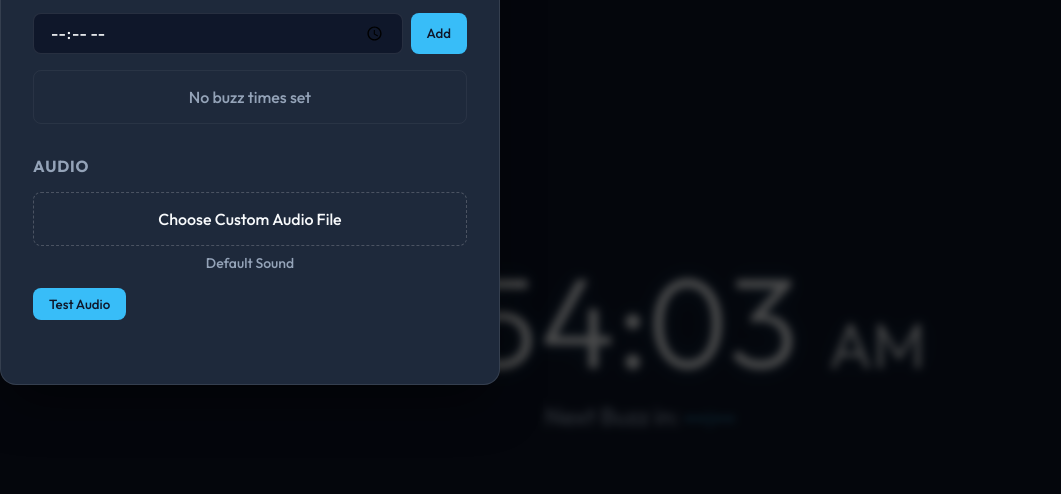
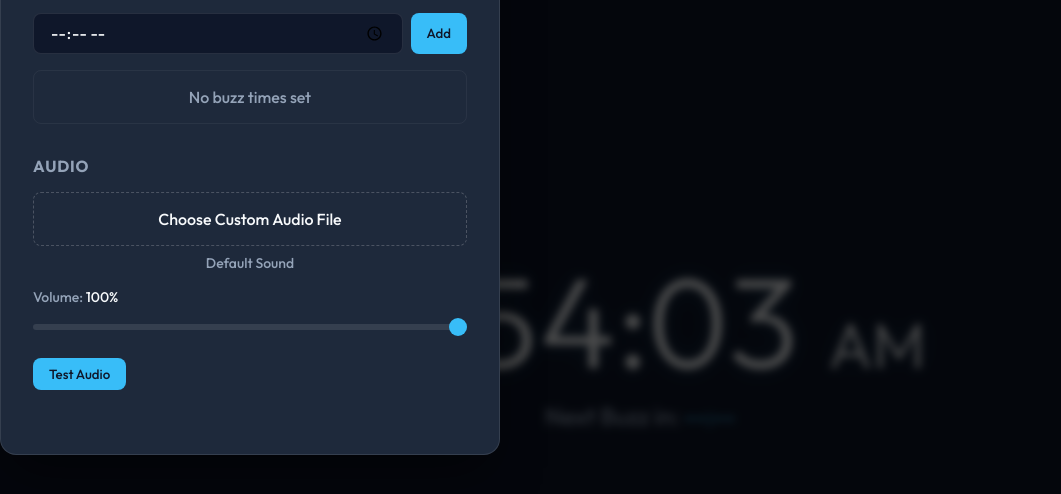
Before and after one commit to DomPTech/IdeaFactoryTimer, a plain HTML site: page index.html in a window 1280 px wide. Both pictures are taken after a click on the button "Settings". Shown: the part 120-614 px from the top of the page, without its empty margins (0-1061 px from the left). Drawn offline with Linux system fonts and the light colour scheme.

Commit message:
feat: Implement audio volume adjustment.

```diff
--- a/app.js
+++ b/app.js
@@ -1,5 +1,5 @@
-import { initStorage, getBuzzTimes, addBuzzTime, removeBuzzTime, saveAudio, getAudio } from './storage.js';
-import { initAudio, playAudio } from './audio.js';
+import { initStorage, getBuzzTimes, addBuzzTime, removeBuzzTime, saveAudio, getAudio, getVolume, saveVolume } from './storage.js';
+import { initAudio, playAudio, setVolume } from './audio.js';
 
 // State
 let buzzTimes = [];
@@ -19,6 +19,8 @@ const buzzTimesList = document.getElementById('buzz-times-list');
 const audioUpload = document.getElementById('audio-upload');
 const currentAudioName = document.getElementById('current-audio-name');
 const testAudioBtn = document.getElementById('test-audio-btn');
+const volumeSlider = document.getElementById('volume-slider');
+const volumeDisplay = document.getElementById('volume-display');
 
 // Initialization
 async function init() {
@@ -27,6 +29,12 @@ async function init() {
     } catch (e) {
         console.error("Storage init failed (likely browser restriction), continuing:", e);
     }
+
+    // Load Volume
+    const savedVolume = getVolume();
+    setVolume(savedVolume);
+    volumeSlider.value = savedVolume * 100;
+    volumeDisplay.textContent = `${Math.round(savedVolume * 100)}%`;
 
     try {
         await initAudio();
@@ -243,6 +251,15 @@ audioUpload.addEventListener('change', async (e) => {
     }
 });
 
+volumeSlider.addEventListener('input', (e) => {
+    const value = e.target.value;
+    const volume = value / 100;
+
+    volumeDisplay.textContent = `${value}%`;
+    setVolume(volume);
+    saveVolume(volume);
+});
+
 testAudioBtn.addEventListener('click', () => {
     triggerBuzz();
 });
--- a/audio.js
+++ b/audio.js
@@ -2,20 +2,38 @@ import { getAudio } from './storage.js';
 
 let audioContext;
 let audioBuffer;
+let masterGain;
+let currentVolume = 1.0;
+
+export function setVolume(val) {
+    currentVolume = val;
+    if (masterGain) {
+        masterGain.gain.setValueAtTime(val, audioContext.currentTime);
+    }
+}
 
 export async function initAudio() {
     try {
-        const AudioContext = window.AudioContext || window.webkitAudioContext;
-        audioContext = new AudioContext();
+        // Only create context if it doesn't exist or was closed
+        if (!audioContext || audioContext.state === 'closed') {
+            const AudioContext = window.AudioContext || window.webkitAudioContext;
+            audioContext = new AudioContext();
+        }
+
+        // Create master gain if needed
+        if (!masterGain) {
+            masterGain = audioContext.createGain();
+            masterGain.gain.value = currentVolume;
+            masterGain.connect(audioContext.destination);
+        }
 
         // Try to load custom audio
         const file = await getAudio();
         if (file) {
             const arrayBuffer = await file.arrayBuffer();
+            // Decode audio data - this requires a new buffer each time we decode
             audioBuffer = await audioContext.decodeAudioData(arrayBuffer);
         } else {
-            // Create a simple beep if no audio
-            // We won't create a buffer here, we'll generate it on fly in playAudio if buffer is null
             audioBuffer = null;
         }
     } catch (e) {
@@ -31,26 +49,34 @@ export function playAudio() {
         audioContext.resume();
     }
 
-    const source = audioContext.createBufferSource();
+    // Ensure master gain is connected (in case of context reset/issues)
+    if (!masterGain) {
+        masterGain = audioContext.createGain();
+        masterGain.gain.value = currentVolume;
+        masterGain.connect(audioContext.destination);
+    }
 
     if (audioBuffer) {
+        const source = audioContext.createBufferSource();
         source.buffer = audioBuffer;
-        source.connect(audioContext.destination);
+        source.connect(masterGain);
         source.start(0);
     } else {
         // Fallback Beep
         const oscillator = audioContext.createOscillator();
-        const gainNode = audioContext.createGain();
+        const envelopeGain = audioContext.createGain();
 
         oscillator.type = 'sine';
         oscillator.frequency.setValueAtTime(440, audioContext.currentTime); // A4
         oscillator.frequency.exponentialRampToValueAtTime(880, audioContext.currentTime + 0.1);
 
-        gainNode.gain.setValueAtTime(0.5, audioContext.currentTime);
-        gainNode.gain.exponentialRampToValueAtTime(0.01, audioContext.currentTime + 0.5);
+        // Envelope for the beep itself
+        envelopeGain.gain.setValueAtTime(0.5, audioContext.currentTime);
+        envelopeGain.gain.exponentialRampToValueAtTime(0.01, audioContext.currentTime + 0.5);
 
-        oscillator.connect(gainNode);
-        gainNode.connect(audioContext.destination);
+        oscillator.connect(envelopeGain);
+        // Connect envelope to master volume
+        envelopeGain.connect(masterGain);
 
         oscillator.start();
         oscillator.stop(audioContext.currentTime + 0.5);
--- a/index.html
+++ b/index.html
@@ -63,6 +63,12 @@
                         <input type="file" id="audio-upload" accept="audio/*">
                         <div id="current-audio-name">Default Sound</div>
                     </div>
+
+                    <div class="volume-control">
+                        <label for="volume-slider">Volume: <span id="volume-display">100%</span></label>
+                        <input type="range" id="volume-slider" min="0" max="100" value="100">
+                    </div>
+
                     <button id="test-audio-btn">Test Audio</button>
                 </section>
             </div>
--- a/storage.js
+++ b/storage.js
@@ -47,6 +47,15 @@ export function removeBuzzTime(time) {
     localStorage.setItem('buzzTimes', JSON.stringify(times));
 }
 
+export function getVolume() {
+    const volume = localStorage.getItem('volume');
+    return volume ? parseFloat(volume) : 1.0;
+}
+
+export function saveVolume(volume) {
+    localStorage.setItem('volume', volume);
+}
+
 // IndexedDB for Audio
 export function saveAudio(file) {
     return new Promise((resolve, reject) => {
--- a/style.css
+++ b/style.css
@@ -289,6 +289,46 @@ input[type="file"] {
     text-align: center;
 }
 
+.volume-control {
+    margin-bottom: 1.5rem;
+}
+
+.volume-control label {
+    display: block;
+    margin-bottom: 0.5rem;
+    color: var(--text-secondary);
+    font-size: 0.875rem;
+}
+
+.volume-control span {
+    color: var(--text-primary);
+    font-weight: 500;
+}
+
+input[type="range"] {
+    width: 100%;
+    height: 6px;
+    background: rgba(255, 255, 255, 0.1);
+    border-radius: 3px;
+    outline: none;
+    -webkit-appearance: none;
+    appearance: none;
+}
+
+input[type="range"]::-webkit-slider-thumb {
+    -webkit-appearance: none;
+    width: 18px;
+    height: 18px;
+    background: var(--accent-color);
+    border-radius: 50%;
+    cursor: pointer;
+    transition: background 0.2s;
+}
+
+input[type="range"]::-webkit-slider-thumb:hover {
+    background: var(--accent-hover);
+}
+
 @media (max-width: 600px) {
     #current-time {
         font-size: 5rem;
```
